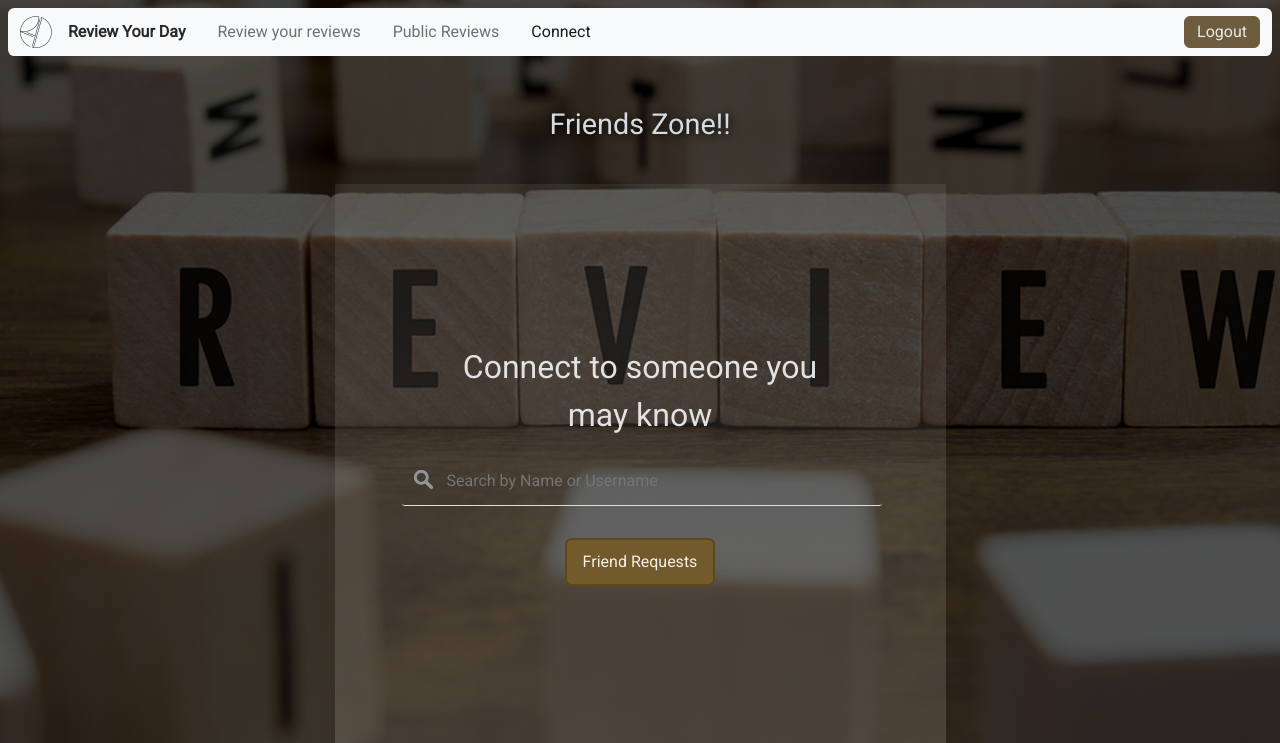
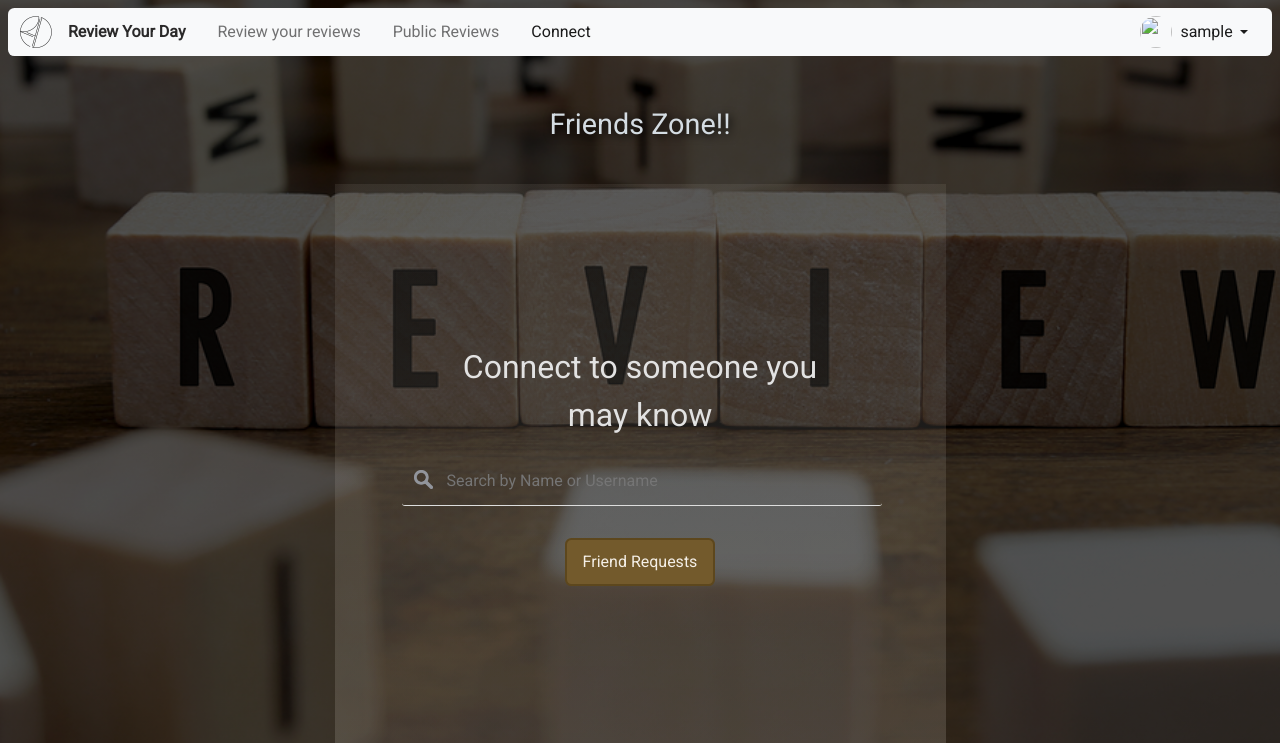
Before and after one commit to shalearkane/DailyReview, a Django app: page /friends/ in a window 1280 px wide. Shown: the top 743 px of the page. Run offline with Django 4.2, Linux system fonts and the light colour scheme; the visitor is signed in with stand-in values (Sample User, id 1); data comes from the database, SQL or seed files in the repository; data that the repository does not hold is empty; some libraries are stand-ins or nearby versions.

Commit message:
Added username and avatar in navbar

```diff
--- a/static/details.css
+++ b/static/details.css
@@ -191,6 +191,7 @@ body {
     border-radius: 0.8rem;
     margin: 0rem 0.5rem;
     border: 0px;
+    text-decoration: none;
 }
 
 #edit-button {
--- a/static/friends.css
+++ b/static/friends.css
@@ -103,7 +103,7 @@
 
 }
 
-.dropdown {
+#mainDropDown {
     margin: 1rem 4rem;
     /* transition: 0.3s;
     transition-timing-function: ease-out; */
--- a/static/mystyle.css
+++ b/static/mystyle.css
@@ -33,13 +33,16 @@ input {
 .d-flex > a {
     background-color: rgb(110, 92, 62);
     border-color: rgb(110, 92, 62);
-    position: relative;
-    top: 0.5rem;
+    /* position: relative;
+    top: 0.5rem; */
     height: 2rem;
     padding-top: 0.2rem;
     color: rgb(234, 232, 230);
     transition: 0.3s ease-out;
-    /* box-shadow: 0px 0px 10px 1px rgb(130, 116, 75); */
+}
+
+.d-flex {
+    margin: 0;
 }
 
 .d-flex > a:hover {
@@ -47,15 +50,7 @@ input {
     border-color: rgb(42, 41, 41);
     color: rgb(233, 233, 233);
     transform: scale(1.02);
-    /* box-shadow: 0px 0px 10px 1px rgb(130, 116, 75); */
 }
-
-/* .d-flex > a:focus {
-    background-color: rgb(21, 21, 21);
-    border-color: rgb(21, 21, 21);
-    color: rgb(232, 232, 232);
-    transform: scale(1);
-} */
 
 .d-flex > a:active {
     background-color: rgb(21, 21, 21);
@@ -90,3 +85,49 @@ input {
 .nav-behind {
     height: 4rem;
 }
+
+.d-flex p {
+
+}
+
+.d-flex img {
+    width: 2rem;
+}
+
+.dropdown button {
+    background-color: transparent;
+    border: none;
+    color: rgba(0, 0, 0, 0.889);
+    display: flex;
+    flex-direction: row;
+    align-items: center;
+    /* margin-top: 1rem; */
+}
+
+.dropdown button img {
+    border-radius: 10rem;
+    margin: 0;
+}
+
+.dropdown button p {
+    margin: 0;
+    margin-left: 0.5rem;
+    margin-right: 0.2rem;
+}
+
+.btn-secondary {
+    --bs-btn-color: rgba(0, 0, 0, 0.889);
+    --bs-btn-border-color: none;
+    --bs-btn-hover-color: rgba(0, 0, 0, 0.889);
+    --bs-btn-hover-bg: transparent;
+    --bs-btn-hover-border-color: none;
+    --bs-btn-focus-shadow-rgb: 130,138,145;
+    --bs-btn-active-color: rgba(0, 0, 0, 0.889);
+    --bs-btn-active-bg: transparent;
+    --bs-btn-active-border-color: none;
+    --bs-btn-active-shadow: inset 0 3px 5pxrgba(0, 0, 0, 0.125);
+}
+
+.dropdown-menu {
+    --bs-dropdown-link-active-bg: #9ea6ae;
+}
--- a/templates/base.html
+++ b/templates/base.html
@@ -50,9 +50,15 @@
           </div>
           <form class="d-flex" role="button">
             {% if user.is_authenticated %}
-              <a class="btn btn-info align-middle"
-                href="{% url 'logout' %}"
-                role="button">Logout</a>
+              <div class="dropdown">
+                <button class="btn btn-secondary dropdown-toggle" type="button" id="dropdownMenuButton1" data-bs-toggle="dropdown" aria-expanded="false">
+                  <img src="{{ user.socialaccount_set.all.0.get_avatar_url }}">
+                  <p> {{ user.username }} </p>
+                </button>
+                <ul class="dropdown-menu" aria-labelledby="dropdownMenuButton1" style="margin-left:1rem">
+                  <li><a class="dropdown-item" href="{% url 'logout' %}">Sign Out</a></li>
+                </ul>
+              </div>
             {% else %}
               <a class="btn btn-info align-middle"
                 href="{% provider_login_url 'google' %}"
@@ -69,17 +75,3 @@
     <script src="https://cdn.jsdelivr.net/npm/bootstrap@5.2.3/dist/js/bootstrap.min.js" integrity="sha384-cuYeSxntonz0PPNlHhBs68uyIAVpIIOZZ5JqeqvYYIcEL727kskC66kF92t6Xl2V" crossorigin="anonymous"></script>
   </body>
 </html>
-
-
-{% comment %} <form class="d-flex">
-  {% if user.is_authenticated %}
-    <a class="btn btn-info align-middle"
-       href="{% url 'logout' %}"
-       role="button">Logout</a>
-  {% else %}
-    <a class="btn btn-info align-middle"
-       href="{% provider_login_url 'google' %}"
-       role="button">Login</a>
-  {% endif %}
-  aria-current="page"
-</form> {% endcomment %}
--- a/templates/friendship/friends.html
+++ b/templates/friendship/friends.html
@@ -33,7 +33,7 @@
                 <div class="right">
                     <div class="one" id="connect">Connect to someone you may know</div>
                     <div class="two">
-                        <div class="dropdown" id="mainDropDown">
+                        <div id="mainDropDown">
                             <input onclick="myFunction()"
                                    type="text"
                                    placeholder="Search by Name or Username"
```
Also changed, not shown: templates/review/details.html (+6 -2 lines), static/images/arrow.png (deleted), static/images/friends.png (deleted), 1 other file.
